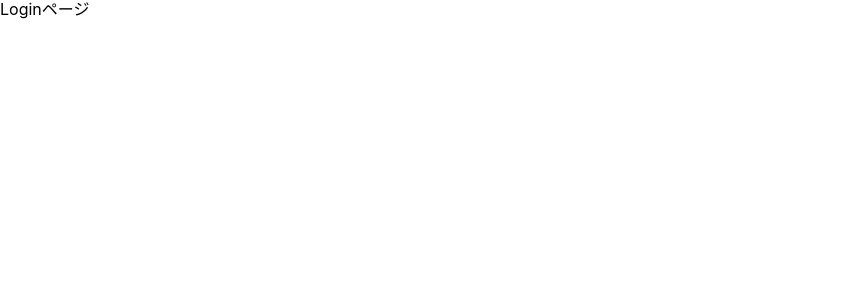
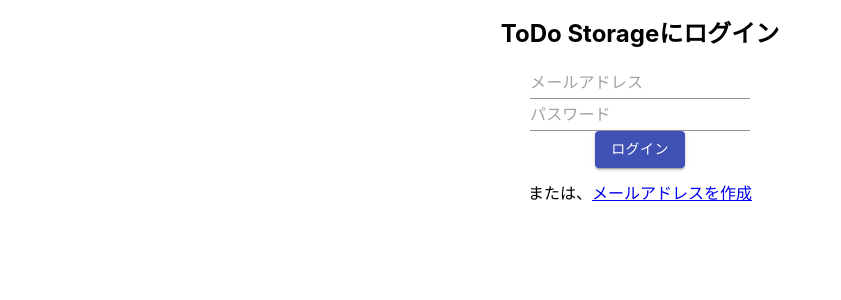
Before and after one commit to KituneUdon/todo-storage, a React (Create React App) app: page /login in a window 1280 px wide. Shown: the top 300 px of the page, without its empty margins (0-841 px from the left). Built offline with nearby package versions, Linux system fonts and the light colour scheme.

Commit message:
#1 ログイン画面を作成

```diff
--- a/src/App.tsx
+++ b/src/App.tsx
@@ -6,6 +6,7 @@ import Top from './components/Top';
 import Login from './components/Login';
 import Todo from './components/Todo';
 import NotFound from './components/NotFound';
+import Singup from './components/Singup';
 
 const App: FC = () => (
   <Router>
@@ -19,6 +20,9 @@ const App: FC = () => (
       <Route path="/Todo">
         <Todo />
       </Route>
+      <Route path="/singup">
+        <Singup />
+      </Route>
       <Route>
         <NotFound />
       </Route>
--- a/src/components/Login.tsx
+++ b/src/components/Login.tsx
@@ -1,5 +1,33 @@
 import React, { FC } from 'react';
+import { Button, TextField } from '@material-ui/core';
+import { css } from '@emotion/css';
+import { Link } from 'react-router-dom';
 
-const Login: FC = () => <div>Loginページ</div>;
+const container = css`
+  width=100%;
+  text-align: center;
+`;
+
+const Login: FC = () => (
+  <div className={container}>
+    <h2>ToDo Storageにログイン</h2>
+    <form>
+      <div>
+        <TextField type="email" placeholder="メールアドレス" />
+      </div>
+      <div>
+        <TextField type="password" placeholder="パスワード" />
+      </div>
+      <div>
+        <Button variant="contained" color="primary" component={Link} to="/todo">
+          ログイン
+        </Button>
+      </div>
+      <p>
+        または、<Link to="/singup">メールアドレスを作成</Link>
+      </p>
+    </form>
+  </div>
+);
 
 export default Login;
--- /dev/null
+++ b/src/components/Singup.tsx
@@ -0,0 +1,5 @@
+import React, { FC } from 'react';
+
+const Singup: FC = () => <div>アカウント作成画面</div>;
+
+export default Singup;
```
Also changed, not shown: src/App.css (deleted, +0 -38 lines).
